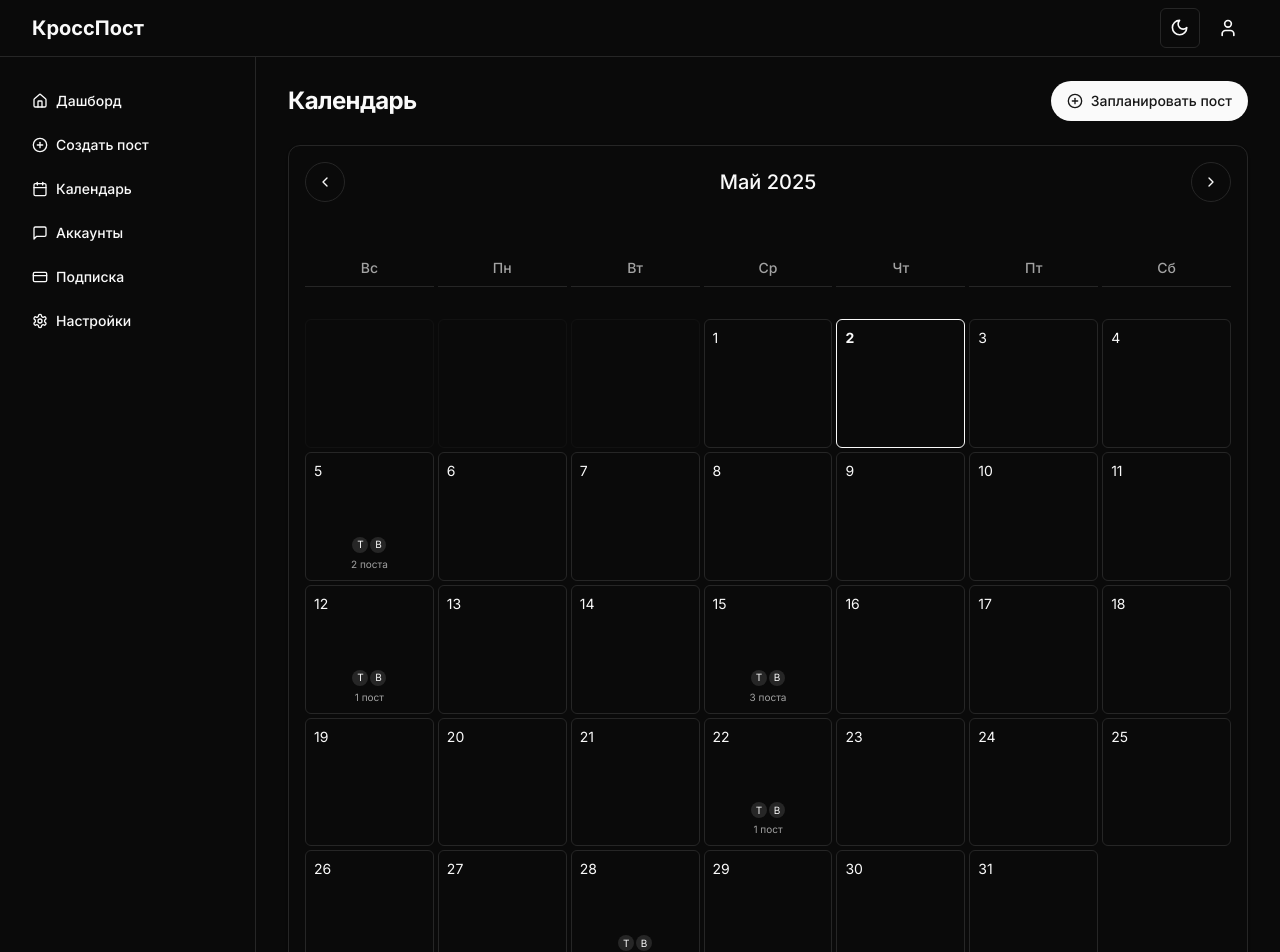
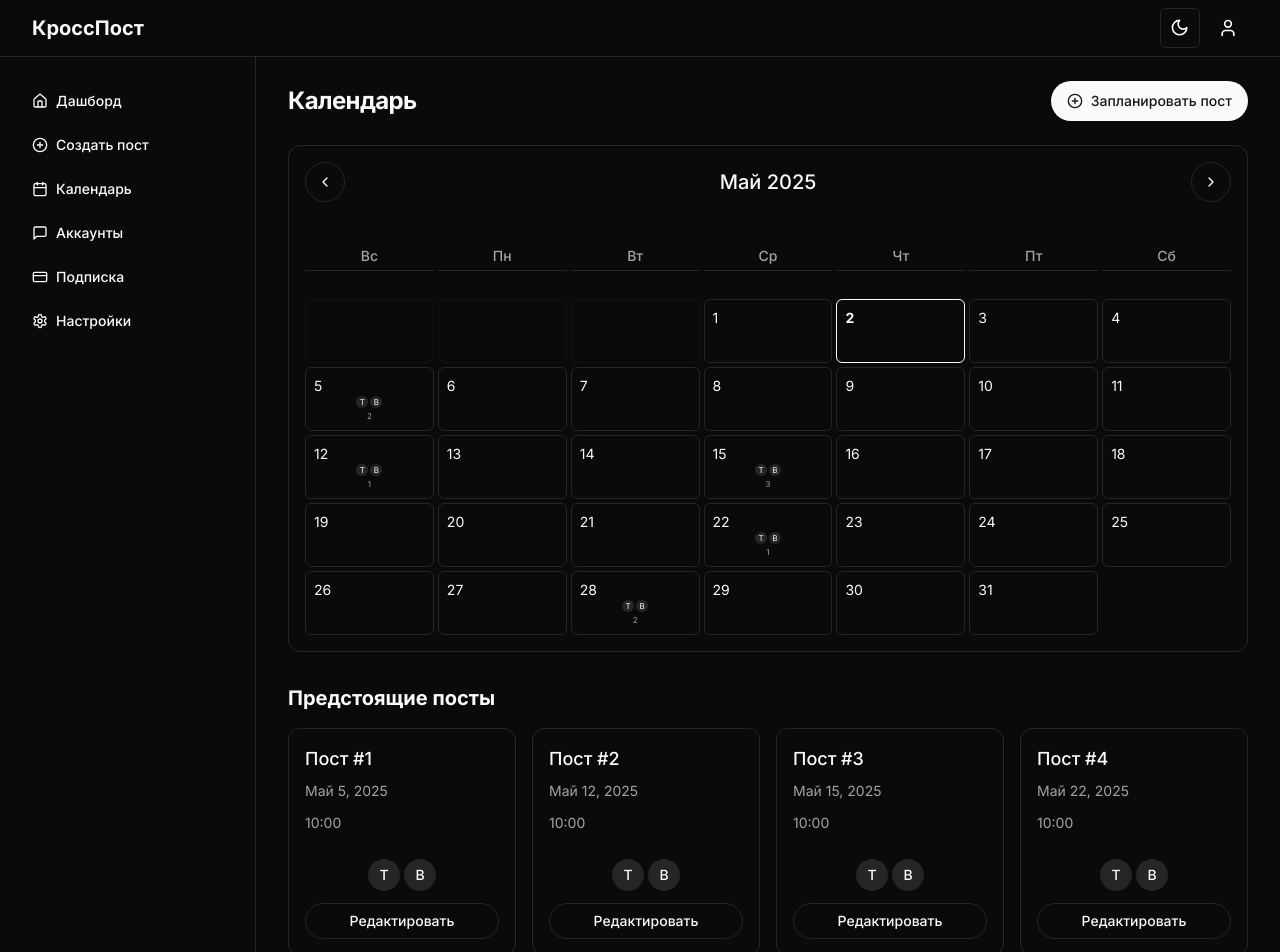
Before and after one commit to dkoeni9/crossposting-frontend, a React (Vite) app: page /dashboard/calendar in a window 1280 px wide. Shown: the top 952 px of the page. Built offline with nearby package versions, Linux system fonts and the light colour scheme.

Commit message:
update layout

```diff
--- a/src/components/DashboardLayout.jsx
+++ b/src/components/DashboardLayout.jsx
@@ -22,7 +22,7 @@ export function DashboardLayout({ children }) {
   return (
     <div className="flex min-h-screen flex-col">
       <header className="sticky top-0 z-10 border-b border-border bg-background">
-        <div className="container flex h-14 items-center justify-between">
+        <div className="w-full px-4 md:px-6 lg:px-8 flex h-14 items-center justify-between">
           <div className="flex items-center gap-2">
             <Link to="/dashboard" className="flex items-center gap-2">
               <span className="text-xl font-bold">КроссПост</span>
--- a/src/pages/Calendar.jsx
+++ b/src/pages/Calendar.jsx
@@ -31,7 +31,7 @@ export default function CalendarPage() {
       </div>
 
       <Card className="p-4">
-        <div className="flex items-center justify-between mb-6">
+        <div className="flex items-center justify-between mb-4">
           <Button variant="outline" size="icon" className="rounded-full">
             <ChevronLeft className="h-4 w-4" />
             <span className="sr-only">Предыдущий месяц</span>
@@ -43,9 +43,9 @@ export default function CalendarPage() {
           </Button>
         </div>
 
-        <div className="grid grid-cols-7 gap-1 text-center mb-2">
+        <div className="grid grid-cols-7 gap-1 text-center mb-1">
           {["Вс", "Пн", "Вт", "Ср", "Чт", "Пт", "Сб"].map((day) => (
-            <div key={day} className="py-2 text-sm font-medium text-muted-foreground border-b border-border">
+            <div key={day} className="py-1 text-sm font-medium text-muted-foreground border-b border-border">
               {day}
             </div>
           ))}
@@ -54,7 +54,7 @@ export default function CalendarPage() {
         <div className="grid grid-cols-7 gap-1">
           {/* Empty cells for days before the 1st */}
           {Array.from({ length: 3 }).map((_, i) => (
-            <div key={`empty-${i}`} className="aspect-square p-1 border border-border/30 rounded-md"></div>
+            <div key={`empty-${i}`} className="h-16 p-1 border border-border/30 rounded-md"></div>
           ))}
 
           {days.map((day) => {
@@ -63,7 +63,7 @@ export default function CalendarPage() {
             return (
               <div
                 key={day}
-                className={`aspect-square p-1 relative rounded-md border ${day === today ? "border-foreground" : "border-border"
+                className={`h-16 p-1 relative rounded-md border ${day === today ? "border-foreground" : "border-border"
                   } hover:border-border/80 transition-colors`}
               >
                 <div className="h-full w-full flex flex-col p-1">
@@ -71,19 +71,17 @@ export default function CalendarPage() {
 
                   {hasPost && (
                     <div className="mt-auto">
-                      <div className="flex flex-wrap gap-0.5 mt-1 justify-center">
+                      <div className="flex flex-wrap gap-0.5 justify-center">
                         {hasPost.platforms.map((platform, i) => (
                           <div
                             key={i}
-                            className="w-4 h-4 rounded-full bg-muted flex items-center justify-center text-[10px]"
+                            className="w-3 h-3 rounded-full bg-muted flex items-center justify-center text-[8px]"
                           >
                             {platform}
                           </div>
                         ))}
                       </div>
-                      <div className="text-[10px] text-center mt-1 text-muted-foreground">
-                        {hasPost.count} пост{hasPost.count > 1 ? "а" : ""}
-                      </div>
+                      <div className="text-[8px] text-center mt-0.5 text-muted-foreground">{hasPost.count}</div>
                     </div>
                   )}
                 </div>
@@ -94,22 +92,28 @@ export default function CalendarPage() {
       </Card>
 
       <h2 className="text-xl font-bold mt-8 mb-4">Предстоящие посты</h2>
-      <div className="grid gap-4">
-        {scheduledPosts.slice(0, 3).map((post, i) => (
-          <Card key={i} className="p-4 flex items-center justify-between">
-            <div>
-              <div className="font-medium">Пост #{i + 1}</div>
-              <div className="text-sm text-muted-foreground">Май {post.day}, 2025 • 10:00</div>
+      <div className="grid grid-cols-1 sm:grid-cols-2 lg:grid-cols-3 xl:grid-cols-4 gap-4">
+        {scheduledPosts.slice(0, 8).map((post, i) => (
+          <Card key={i} className="aspect-square p-4 flex flex-col justify-between hover:shadow-md transition-shadow">
+            <div className="flex-1">
+              <div className="font-medium text-lg mb-2">Пост #{i + 1}</div>
+              <div className="text-sm text-muted-foreground mb-3">Май {post.day}, 2025</div>
+              <div className="text-sm text-muted-foreground">10:00</div>
             </div>
-            <div className="flex items-center gap-4">
-              <div className="flex space-x-1">
+
+            <div className="space-y-3">
+              <div className="flex justify-center space-x-1">
                 {post.platforms.map((platform, j) => (
-                  <div key={j} className="w-6 h-6 rounded-full bg-muted flex items-center justify-center text-xs">
+                  <div
+                    key={j}
+                    className="w-8 h-8 rounded-full bg-muted flex items-center justify-center text-sm font-medium"
+                  >
                     {platform}
                   </div>
                 ))}
               </div>
-              <Button variant="outline" size="sm" className="rounded-full">
+
+              <Button variant="outline" size="sm" className="w-full rounded-full">
                 Редактировать
               </Button>
             </div>
--- a/src/pages/Dashboard.jsx
+++ b/src/pages/Dashboard.jsx
@@ -3,6 +3,30 @@ import { DashboardLayout } from "@/components/DashboardLayout";
 import { Button } from "@/components/ui/button";
 import { Card, CardContent, CardDescription, CardFooter, CardHeader, CardTitle } from "@/components/ui/card";
 import { PlusCircle, BarChart3, ArrowUpRight } from "lucide-react";
+
+const posts = [
+  {
+    id: 1,
+    title: "Первая публикация",
+    date: "Опубликован 1 день назад • 3 платформы",
+    content: "Сегодня мы запустили новую функцию планирования публикаций сразу в несколько соцсетей.",
+    platforms: ["В", "Т"],
+  },
+  {
+    id: 2,
+    title: "SMM-лайфхак",
+    date: "Опубликован 2 дня назад • 2 платформы",
+    content: "Совет недели: используйте отложенный постинг для охвата вечерней аудитории.",
+    platforms: ["В"],
+  },
+  {
+    id: 3,
+    title: "Промо-акция",
+    date: "Опубликован 5 дней назад • 1 платформа",
+    content: "Запустили промо: всем новым пользователям — бесплатная неделя Pro-тарифа!",
+    platforms: ["В", "Т"],
+  },
+];
 
 export default function DashboardPage() {
   return (
@@ -90,24 +114,23 @@ export default function DashboardPage() {
 
       <h2 className="text-xl font-bold mt-8 mb-4">Недавние посты</h2>
       <div className="grid gap-4">
-        {[1, 2, 3].map((i) => (
-          <Card key={i}>
+        {posts.map((post) => (
+          <Card key={post.id}>
             <CardHeader className="pb-2">
               <div className="flex justify-between items-center">
-                <CardTitle className="text-sm font-medium">Пост #{i}</CardTitle>
+                <CardTitle className="text-sm font-medium">{post.title}</CardTitle>
                 <div className="text-xs px-2 py-1 rounded-full bg-muted">Опубликован</div>
               </div>
-              <CardDescription>Опубликован 2 дня назад • 2 платформы</CardDescription>
+              <CardDescription>{post.date}</CardDescription>
             </CardHeader>
             <CardContent className="pb-2">
-              <p className="text-sm">
-                Это пример содержания поста, который будет опубликован на нескольких платформах...
-              </p>
+              <p className="text-sm">{post.content}</p>
             </CardContent>
             <CardFooter className="pt-2 flex justify-between">
               <div className="flex space-x-1">
-                <div className="w-6 h-6 rounded-full bg-muted flex items-center justify-center text-xs">В</div>
-                <div className="w-6 h-6 rounded-full bg-muted flex items-center justify-center text-xs">Т</div>
+                {post.platforms.map((p, idx) => (
+                  <div key={idx} className="w-6 h-6 rounded-full bg-muted flex items-center justify-center text-xs">{p}</div>
+                ))}
               </div>
               <Button variant="ghost" size="sm" className="rounded-full">
                 Подробнее
```
